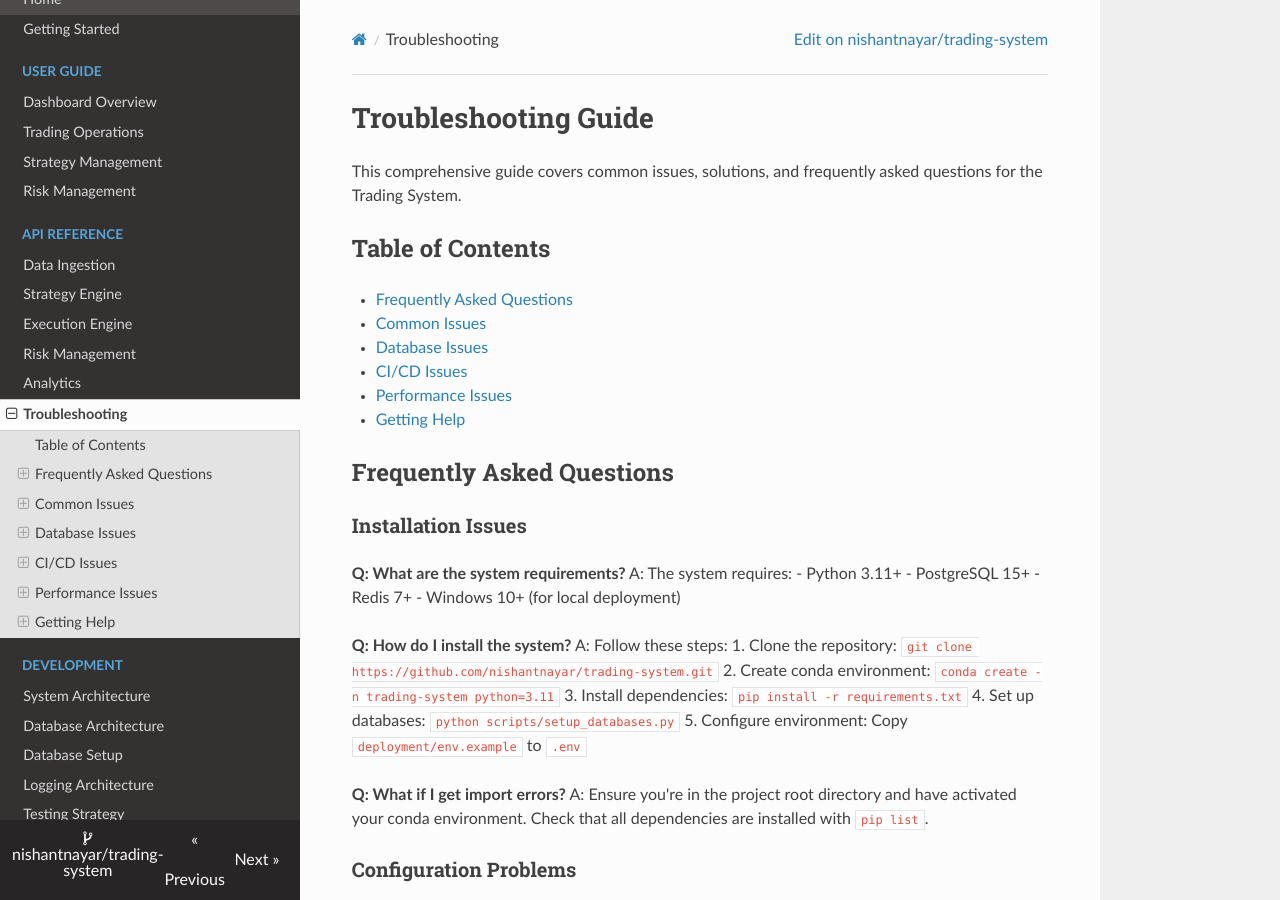
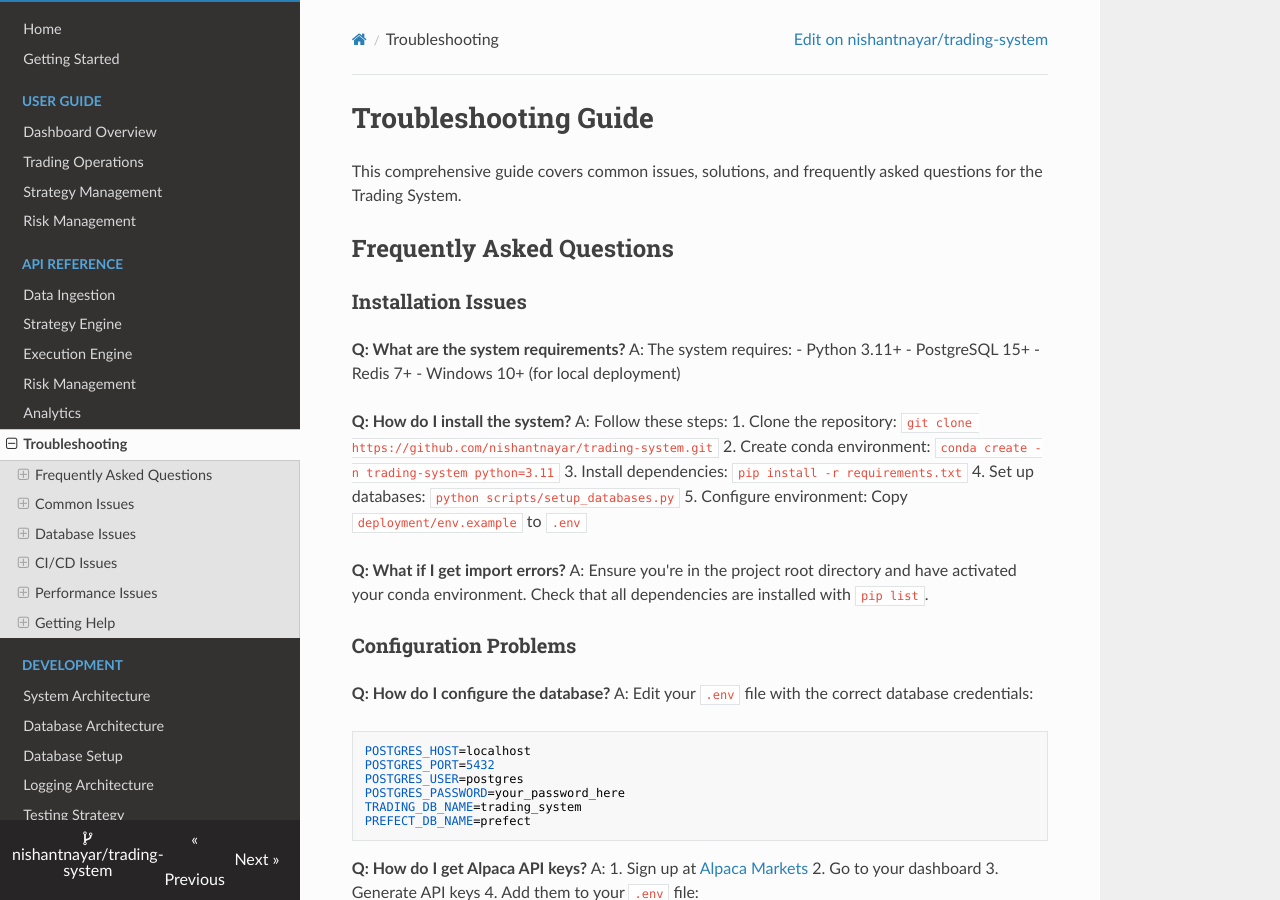
Before and after one commit to nishantnayar/Trading-System, an MkDocs documentation site: the page built from docs/troubleshooting.md, in a window 1280 px wide and 900 px high. Built offline with MkDocs 1.6.1, drawn with Linux system fonts in a browser that asks for light colours; nearby versions of some CDN libraries.

Commit message:
MKDocs Changes
MKDocs Changes

```diff
--- a/docs/troubleshooting.md
+++ b/docs/troubleshooting.md
@@ -1,15 +1,6 @@
 # Troubleshooting Guide
 
 This comprehensive guide covers common issues, solutions, and frequently asked questions for the Trading System.
-
-## Table of Contents
-
-- [Frequently Asked Questions](#frequently-asked-questions)
-- [Common Issues](#common-issues)
-- [Database Issues](#database-issues)
-- [CI/CD Issues](#cicd-issues)
-- [Performance Issues](#performance-issues)
-- [Getting Help](#getting-help)
 
 ## Frequently Asked Questions
 
```
Also changed, not shown: docs/getting-started.md (+0 -9 lines).
